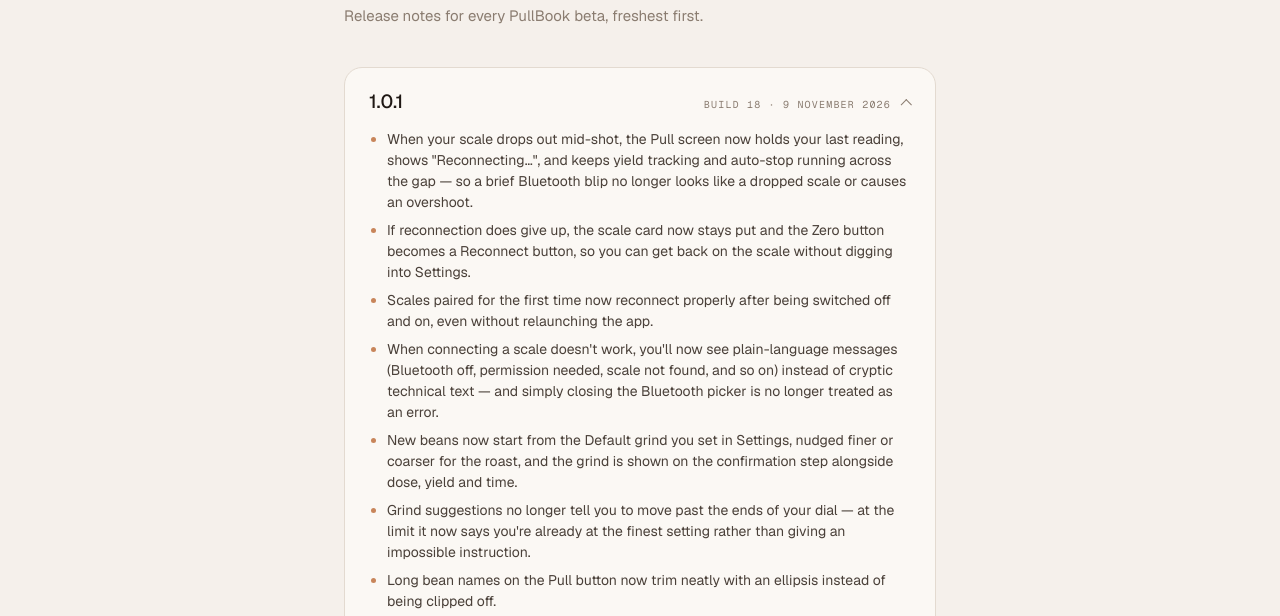
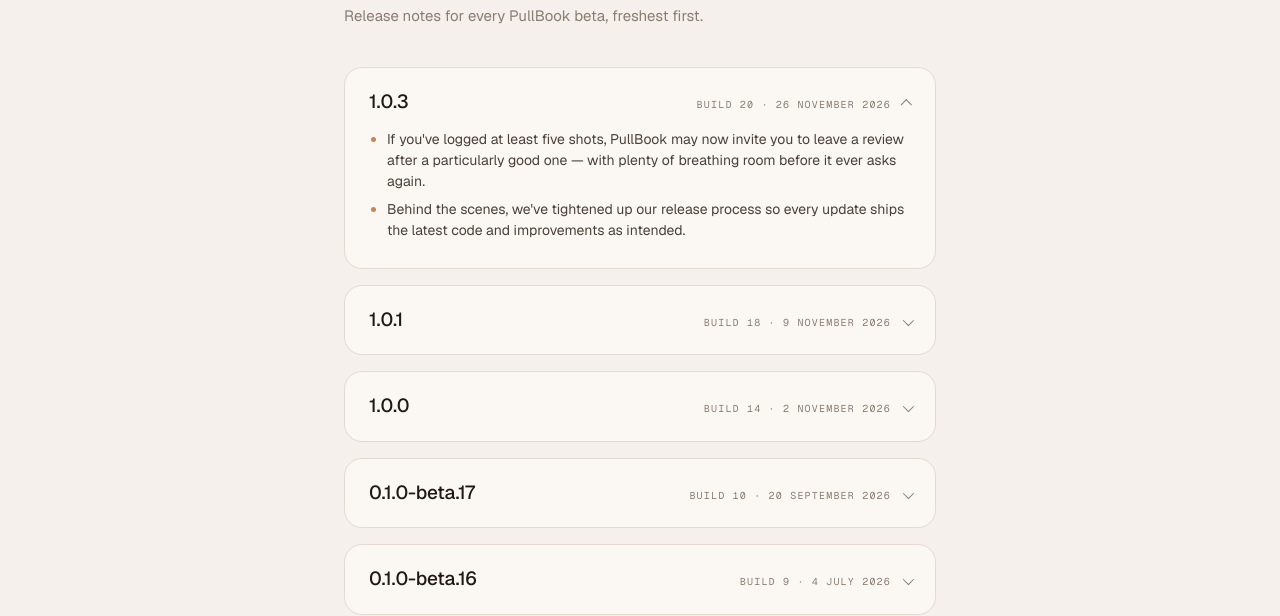
Before and after one commit to richsharples/pullbook-site, a plain HTML site: page changelog.html in a window 1280 px wide. Shown: the part 179-795 px from the top of the page. Drawn offline with nearby package versions, Linux system fonts and the light colour scheme.

Commit message:
Changelog: 1.0.3 (build 20)

```diff
--- a/changelog.html
+++ b/changelog.html
@@ -3,7 +3,6 @@
 <head>
   <meta charset="utf-8">
   <meta name="viewport" content="width=device-width, initial-scale=1">
-  <meta name="apple-itunes-app" content="app-id=6778608668">
   <title>Changelog — PullBook</title>
   <meta name="description" content="What's new in each PullBook beta release.">
   <link rel="icon" type="image/svg+xml" href="./favicon.svg">
@@ -107,6 +106,18 @@
       <p class="sub">Release notes for every PullBook beta, freshest first.</p>
     </header>
   <details class="release" open>
+    <summary>
+      <h2>1.0.3</h2>
+      <span class="mono meta">BUILD 20 · 26 NOVEMBER 2026</span>
+      <span class="chev" aria-hidden="true"></span>
+    </summary>
+    <ul>
+      <li>If you've logged at least five shots, PullBook may now invite you to leave a review after a particularly good one — with plenty of breathing room before it ever asks again.</li>
+      <li>Behind the scenes, we've tightened up our release process so every update ships the latest code and improvements as intended.</li>
+    </ul>
+  </details>
+
+  <details class="release">
     <summary>
       <h2>1.0.1</h2>
       <span class="mono meta">BUILD 18 · 9 NOVEMBER 2026</span>
```
Also changed, not shown: releases.json (+10 -0 lines).
